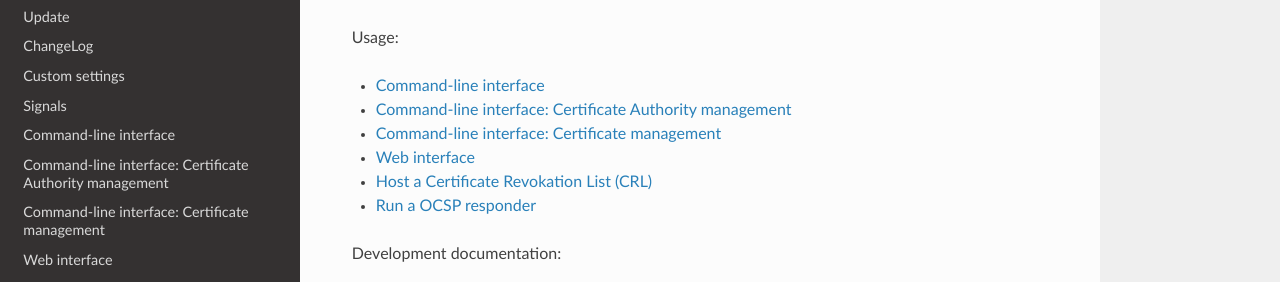
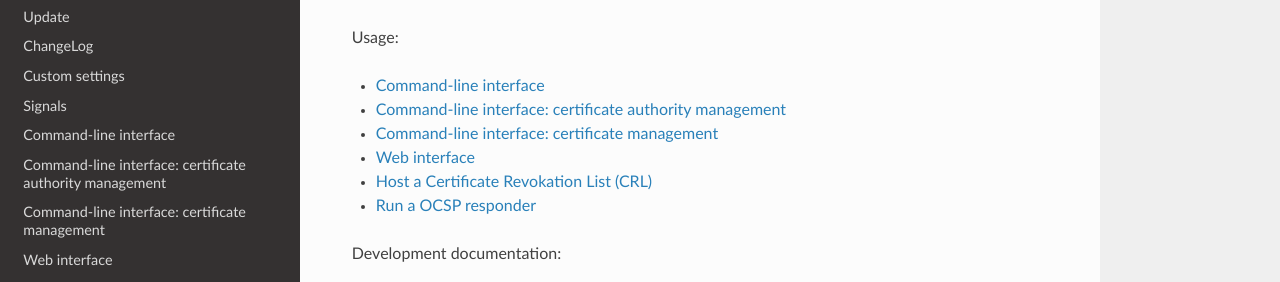
Before and after one commit to mathiasertl/django-ca, a Sphinx documentation site: the page built from docs/source/index.rst, in a window 1280 px wide and 900 px high, scrolled down 504 px. Shown: the part 158-440 px from the top of the window. Built offline with Sphinx 7.4.7 and the Read the Docs theme 2.0.0, drawn with Linux system fonts in a browser that asks for light colours.

Commit message:
more consistent casing

```diff
--- a/docs/source/index.rst
+++ b/docs/source/index.rst
@@ -38,8 +38,8 @@ Usage:
    :maxdepth: 1
 
    cli/intro
-   Command-line interface: Certificate Authority management <cli/cas>
-   Command-line interface: Certificate management <cli/certs>
+   Command-line interface: certificate authority management <cli/cas>
+   Command-line interface: certificate management <cli/certs>
    web_interface
    crl
    ocsp
```
